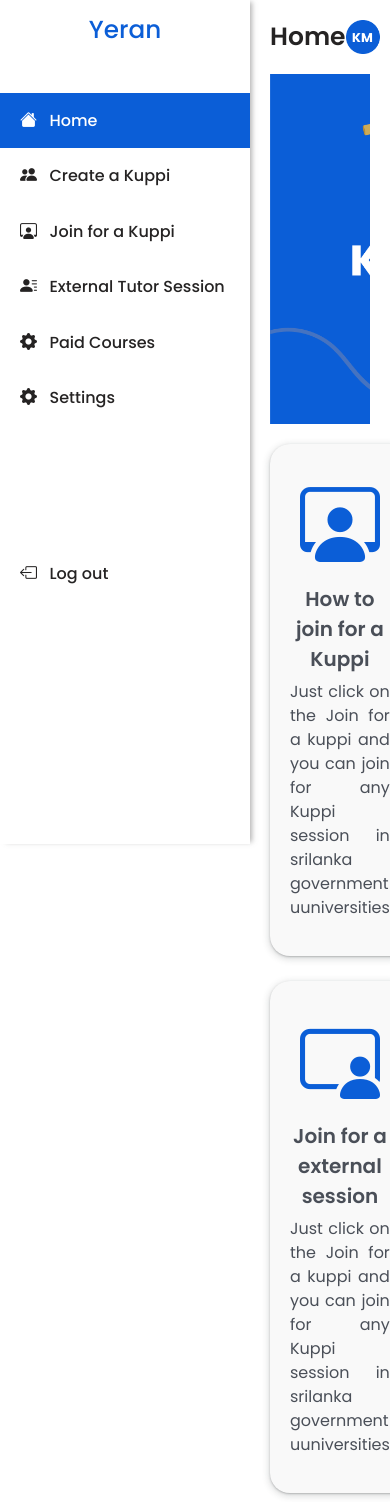
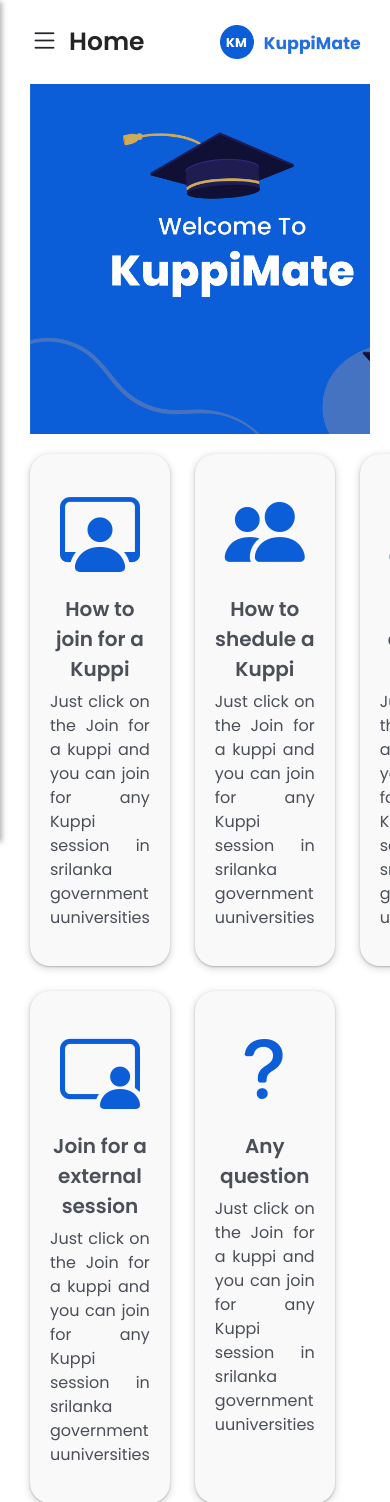
Before and after one commit to geeganage-yeran/KuppiMate, a PHP site: template src/view/ug-dashboard.php in a window 390 px wide. Shown: the top 1502 px of the page. Run offline with PHP 8.4, Linux system fonts and the light colour scheme; the template is opened without the code that fills it, so the values that code supplies are empty.

Commit message:
ug-dashboard responsive update

```diff
--- a/public/css/ug-dashboard.css
+++ b/public/css/ug-dashboard.css
@@ -20,6 +20,7 @@
     flex-direction: column;
     align-items: center;
     overflow-y: auto;
+    z-index: 1000;
 }
 .navLinks {
     list-style: none;
@@ -43,7 +44,7 @@
     white-space: nowrap;
 }
 .navLinks li:last-child{
-    margin-top: 120px;
+    margin-top: 90px;
 }
 .navLinks li:first-child{
     margin-top: 16px;
@@ -66,6 +67,16 @@
 .profile h2{
     margin-top: 15px;
     font-weight: 500;
+    color: #0B5ED7;
+    display: inline-block;
+}
+.profile i{
+    margin-left: 90px;
+    font-size: 25px;
+    cursor: pointer;
+    display: none;
+}
+.profile i:hover{
     color: #0B5ED7;
 }
 .profile p{
@@ -818,3 +829,38 @@
 #paid-courses .addReview .radio-input{
     display: none;
 }
+.ham{
+    display: none;
+}
+.mainContainer header i{
+    font-size: 29px;
+    padding-right: 10px;
+    cursor: pointer;
+}
+.mainContainer header i:hover{
+    color: #0B5ED7;
+}
+/* -------------------------------------*/
+@media(max-width:768px){
+    .sideBar{
+        transform: translateX(-100%);
+    }
+    .mainContainer{
+        margin-left: 10px;
+        transition: 0.3s ease;
+    }
+    .sideBar.show{
+        transform: translateX(0);
+        transition: 0.4s ease;
+    }
+    .ham{
+        display: block;
+    }
+    .profile i{
+        display: inline-block;
+        margin-left: 95px;
+    }
+    .navLinks li:last-child{
+        margin-top: 65px;
+    }
+}
--- a/public/js/dashboard.js
+++ b/public/js/dashboard.js
@@ -95,5 +95,16 @@
         this.textContent = 'ReadMore';
     }
   });
+  //Ham menue
+  const hambMenu=document.getElementById("hambMenu");
+  const sideBar=document.getElementById("sidebar");
+  const closeMenue=document.getElementById("closeMenue");
+
+  hambMenu.addEventListener("click",function(){
+    sideBar.classList.toggle("show");
+  });
+  closeMenue.addEventListener("click",function(){
+    sideBar.classList.remove("show");
+  });
 
   //Rating Process
--- a/src/view/ug-dashboard.php
+++ b/src/view/ug-dashboard.php
@@ -9,9 +9,9 @@
     <title>User Dashboard</title>
 </head>
 <body>
-    <div class="sideBar">
+    <div class="sideBar" id="sidebar">
         <div class="profile">
-            <h2>Yeran</h2><br>
+            <h2>Yeran</h2><i class="bi bi-x-lg" id="closeMenue"></i><br>
 
 
         </div>
@@ -27,6 +27,9 @@
     </div>
     <div class="mainContainer">
         <header>
+            <div class="ham" id="hambMenu">
+                <i class="bi bi-list"></i>
+            </div>
             <h1 id="header-title"></h1>
             <img src="/KuppiMate/public/images/logo.png" alt="Logo">
         </header>
```
